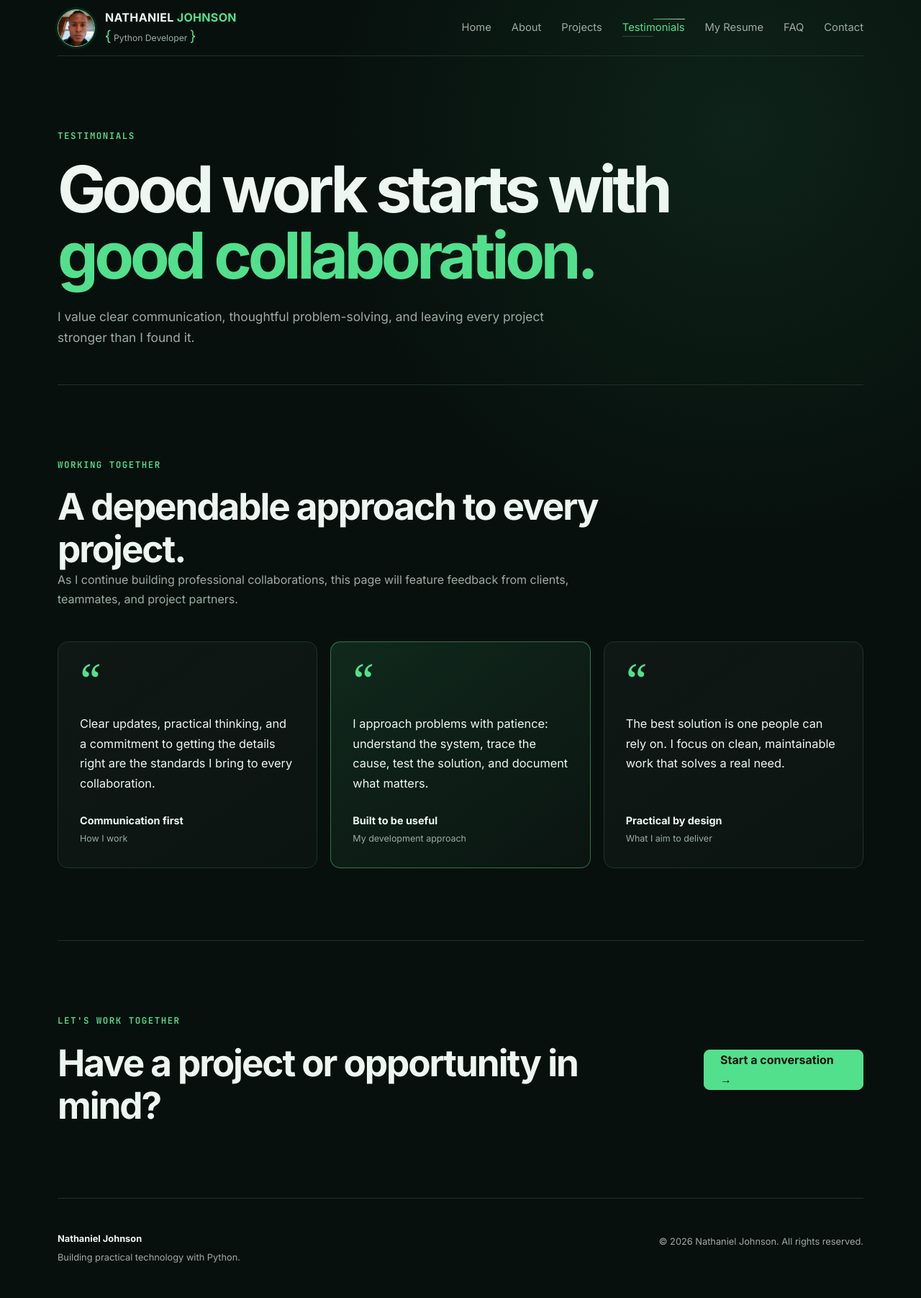
After one commit to nathanbenadict2021-coder/nathaniel-portfolio, a Flask app: page /testimonials in a window 1280 px wide. The commit adds this page. Shown: the whole page at 72% size. Run offline with Flask 3, Linux system fonts and the light colour scheme; some libraries are stand-ins or nearby versions.

Commit message:
Add portfolio pages and Render PostgreSQL deployment

```diff
--- a/app.py
+++ b/app.py
@@ -12,22 +12,33 @@ RESUME_DIRECTORY = BASE_DIR / "templates" / "resume"
 
 
 def get_database_path() -> Path:
-    """Choose a writable database location for local and Render deployments."""
+    """Choose a writable SQLite database location for local development.
+
+    Change these environment-variable rules if messages move to another database service.
+    """
     configured_path = os.getenv("DATABASE_PATH")
     if configured_path:
         return Path(configured_path)
-
-    render_disk_path = os.getenv("RENDER_DISK_PATH")
-    if render_disk_path:
-        return Path(render_disk_path) / "portfolio.db"
 
     return BASE_DIR / "instance" / "portfolio.db"
 
 
 DATABASE = get_database_path()
+DATABASE_URL = os.getenv("DATABASE_URL")
+
+
+def uses_postgres() -> bool:
+    """Use PostgreSQL when a deployment supplies DATABASE_URL."""
+    return bool(DATABASE_URL)
 
 
 def get_db():
+    # Import lazily so local SQLite development remains dependency-free.
+    if uses_postgres():
+        import psycopg
+
+        return psycopg.connect(DATABASE_URL)
+
     DATABASE.parent.mkdir(parents=True, exist_ok=True)
     conn = sqlite3.connect(DATABASE, timeout=10)
     conn.row_factory = sqlite3.Row
@@ -35,22 +46,37 @@ def get_db():
 
 
 def init_db():
+    # Keep both schemas aligned when adding persisted contact fields. PostgreSQL
+    # uses BIGSERIAL, while SQLite uses its compatible AUTOINCREMENT syntax.
+    create_messages_table = (
+        """
+        CREATE TABLE IF NOT EXISTS messages (
+            id BIGSERIAL PRIMARY KEY,
+            name TEXT NOT NULL,
+            email TEXT NOT NULL,
+            subject TEXT NOT NULL,
+            message TEXT NOT NULL,
+            created_at TIMESTAMPTZ NOT NULL DEFAULT CURRENT_TIMESTAMP
+        )
+        """
+        if uses_postgres()
+        else """
+        CREATE TABLE IF NOT EXISTS messages (
+            id INTEGER PRIMARY KEY AUTOINCREMENT,
+            name TEXT NOT NULL,
+            email TEXT NOT NULL,
+            subject TEXT NOT NULL,
+            message TEXT NOT NULL,
+            created_at TIMESTAMP DEFAULT CURRENT_TIMESTAMP
+        )
+        """
+    )
     with get_db() as conn:
-        conn.execute(
-            """
-            CREATE TABLE IF NOT EXISTS messages (
-                id INTEGER PRIMARY KEY AUTOINCREMENT,
-                name TEXT NOT NULL,
-                email TEXT NOT NULL,
-                subject TEXT NOT NULL,
-                message TEXT NOT NULL,
-                created_at TIMESTAMP DEFAULT CURRENT_TIMESTAMP
-            )
-            """
-        )
+        conn.execute(create_messages_table)
 
 
 def create_app():
+    # Keep all site-page routes together so new navigation pages are easy to register.
     app = Flask(__name__)
     app.config.update(
         SECRET_KEY=os.getenv("SECRET_KEY") or secrets.token_urlsafe(32),
@@ -77,6 +103,14 @@ def create_app():
     def projects():
         return render_template("projects.html")
 
+    @app.route("/testimonials")
+    def testimonials():
+        return render_template("testimonials.html")
+
+    @app.route("/faq")
+    def faq():
+        return render_template("faq.html")
+
     @app.route("/resume")
     def resume():
         return render_template("resume.html")
@@ -91,12 +125,14 @@ def create_app():
 
     @app.route("/contact", methods=["GET", "POST"])
     def contact():
+        # The form field names must stay in sync with templates/contact.html.
         if request.method == "POST":
             name = request.form.get("name", "").strip()
             email = request.form.get("email", "").strip()
             subject = request.form.get("subject", "").strip()
             message = request.form.get("message", "").strip()
 
+            # Update validation limits when the contact form fields or database schema changes.
             if not all([name, email, subject, message]):
                 flash("Please complete all fields.", "error")
                 return redirect(url_for("contact"))
@@ -110,12 +146,13 @@ def create_app():
                 return redirect(url_for("contact"))
 
             try:
+                placeholders = "%s, %s, %s, %s" if uses_postgres() else "?, ?, ?, ?"
                 with get_db() as conn:
                     conn.execute(
-                        "INSERT INTO messages (name, email, subject, message) VALUES (?, ?, ?, ?)",
+                        f"INSERT INTO messages (name, email, subject, message) VALUES ({placeholders})",
                         (name, email, subject, message),
                     )
-            except sqlite3.Error:
+            except Exception:
                 app.logger.exception("Unable to save contact message")
                 flash("Sorry, your message could not be saved. Please try again later.", "error")
                 return redirect(url_for("contact"))
@@ -131,6 +168,7 @@ def create_app():
 
     @app.errorhandler(413)
     def request_too_large(_error):
+        # This response matches the MAX_CONTENT_LENGTH setting above.
         flash("Your submission is too large. Please try again with a shorter message.", "error")
         return redirect(url_for("contact"))
 
--- a/requirements.txt
+++ b/requirements.txt
@@ -1,2 +1,6 @@
+# Web framework used by app.py; keep this range compatible with the application's Flask APIs.
 Flask>=3.1,<4
+# Production application server referenced by render.yaml.
 gunicorn>=23.0,<24
+# PostgreSQL driver used when Render supplies DATABASE_URL; SQLite needs no extra package locally.
+psycopg[binary]>=3.2,<4
--- a/static/css/resume.css
+++ b/static/css/resume.css
@@ -1,3 +1,4 @@
+/* Resume-only styles; shared colors and buttons come from style.css. */
 .resume-hero{
     position: relative;
     padding: 100px 0 90px;
@@ -86,6 +87,7 @@
 .summary-item span { color: var(--accent); font-family: "JetBrains Mono", monospace; font-size: 1.3rem; font-weight: 700; }
 .summary-item small { color: var(--muted); }
 
+/* Main resume content plus sticky sidebar on larger screens. */
 .resume-layout {
     display: grid;
     grid-template-columns: minmax(0, 1.6fr) minmax(280px, .8fr);
@@ -111,6 +113,7 @@
 .resume-contact a:hover { color: var(--accent); }
 .resume-contact p:last-child { margin-top: 7px; font-size: .9rem; }
 
+/* Stack the résumé sections and disable sticky positioning on small screens. */
 @media (max-width: 820px) {
     .hero-container, .resume-layout { grid-template-columns: 1fr; gap: 40px; }
     .resume-sidebar { position: static; }
--- a/static/css/style.css
+++ b/static/css/style.css
@@ -1,3 +1,4 @@
+/* Global design tokens: change these values to retheme the complete site. */
 :root {
     --bg: #07100d;
     --bg-soft: #0c1713;
@@ -26,6 +27,7 @@ body {
 
 a { color: inherit; text-decoration: none; }
 
+/* Shared header and responsive navigation used by every template via base.html. */
 .navbar {
     width: min(var(--max), calc(100% - 40px));
     margin: auto;
@@ -142,12 +144,17 @@ strong{position: relative;}
 
 .menu-toggle {
     display: none;
-    border: 0;
+    width: 40px;
+    height: 40px;
+    border: 1px solid var(--line);
+    border-radius: 5px;
     background: transparent;
     color: var(--text);
-    font-size: 1.6rem;
+    font-weight: 600;
+    font-size: 1.3rem;
 }
 
+/* Common page-width and vertical-spacing wrapper. */
 .section {
     width: min(var(--max), calc(100% - 40px));
     margin: auto;
@@ -342,7 +349,7 @@ h3 { line-height: 1.25; }
     border: 1px solid #FFFFFF;
 }
 
-/* About page */
+/* About page: layouts for templates/about.html. */
 .about-hero {
     min-height: 620px;
     display: grid;
@@ -452,6 +459,7 @@ h3 { line-height: 1.25; }
 }
 .timeline-item p { color: var(--muted); margin-top: 7px; }
 
+/* Projects page: edit these rules when changing project-card layout. */
 .project-grid {
     display: grid;
     grid-template-columns: repeat(2, 1fr);
@@ -469,6 +477,38 @@ h3 { line-height: 1.25; }
     transform: translateY(-4px);
     border-color: #345242;
 }
+
+/* Testimonials page */
+.testimonial-section { border-top: 1px solid var(--line); }
+.testimonial-grid { display: grid; grid-template-columns: repeat(3, 1fr); gap: 18px; }
+.testimonial-card {
+    min-height: 300px;
+    padding: 30px;
+    display: flex;
+    flex-direction: column;
+    border: 1px solid var(--line);
+    border-radius: 14px;
+    background: linear-gradient(145deg, rgba(255,255,255,.035), rgba(255,255,255,.015));
+}
+.testimonial-card.featured { border-color: rgba(82, 224, 141, .45); background: linear-gradient(145deg, rgba(82, 224, 141, .12), rgba(255,255,255,.02)); }
+.quote-mark { color: var(--accent); font-family: Georgia, serif; font-size: 4rem; line-height: .7; }
+.testimonial-card > p { margin: 25px 0; color: var(--text); font-size: 1.02rem; }
+.testimonial-card footer { margin-top: auto; display: grid; gap: 2px; }
+.testimonial-card footer strong { font-size: .9rem; }
+.testimonial-card footer span { color: var(--muted); font-size: .78rem; }
+
+/* FAQ page */
+.faq-layout { display: grid; grid-template-columns: .75fr 1.25fr; gap: 80px; border-top: 1px solid var(--line); }
+.faq-intro { align-self: start; position: sticky; top: 25px; }
+.faq-intro > p:not(.eyebrow) { margin: 20px 0 28px; color: var(--muted); }
+.faq-list { display: grid; gap: 12px; }
+.faq-list details { border: 1px solid var(--line); border-radius: 10px; background: rgba(255,255,255,.02); overflow: hidden; }
+.faq-list summary { padding: 21px 54px 21px 22px; position: relative; cursor: pointer; font-weight: 700; line-height: 1.4; list-style: none; }
+.faq-list summary::-webkit-details-marker { display: none; }
+.faq-list summary::after { content: "+"; position: absolute; right: 22px; color: var(--accent); font-family: "JetBrains Mono", monospace; font-size: 1.3rem; font-weight: 400; }
+.faq-list details[open] { border-color: #345242; }
+.faq-list details[open] summary::after { content: "−"; }
+.faq-list details p { padding: 0 22px 22px; color: var(--muted); }
 .project-number {
     color: var(--accent);
     font-family: "JetBrains Mono", monospace;
@@ -489,6 +529,7 @@ h3 { line-height: 1.25; }
     color: var(--muted);
 }
 
+/* Contact page: form and direct-contact presentation. */
 .contact-info > p { color: var(--muted); margin: 20px 0 35px; }
 
 .contact-item {
@@ -583,6 +624,7 @@ textarea { resize: vertical; }
     to { opacity: 1; transform: translateY(0); }
 }
 
+/* Tablet/mobile layout breakpoint, including the interactive collapsed menu. */
 @media (max-width: 820px) {
     .brand { min-width: 0; }
     .brand-photo { width: 44px; height: 44px; }
@@ -642,12 +684,14 @@ textarea { resize: vertical; }
     border-radius: 3px;
 }
 
-    .hero, .about-grid, .contact-grid, .about-hero, .about-intro-grid { grid-template-columns: 1fr; }
+    .hero, .about-grid, .contact-grid, .about-hero, .about-intro-grid, .faq-layout { grid-template-columns: 1fr; }
     .hero { padding-top: 70px; gap: 45px; }
-    .cards.three, .project-grid, .capability-grid { grid-template-columns: 1fr; }
+    .cards.three, .project-grid, .capability-grid, .testimonial-grid { grid-template-columns: 1fr; }
     .cta, .footer { flex-direction: column; align-items: flex-start; }
     .about-hero { min-height: 0; gap: 45px; }
     .about-profile-card { justify-self: start; width: min(100%, 420px); }
+    .faq-layout { gap: 45px; }
+    .faq-intro { position: static; }
 }
 
 @media (max-width: 520px) {
--- a/static/js/script.js
+++ b/static/js/script.js
@@ -1,3 +1,4 @@
+// Mobile navigation: class names must match the shared header in templates/base.html.
 const menuToggle = document.querySelector(".menu-toggle");
 const navLinks = document.querySelector(".nav-links");
 const menuLinks = document.querySelector(".nav-links a");
@@ -8,9 +9,11 @@ if (menuToggle && navLinks) {
         menuToggle.setAttribute("aria-expanded", open);
     });
 
+    // Close the menu after a visitor selects a page on a small screen.
     navLinks.querySelectorAll("a").forEach(link => {
         link.addEventListener("click", () => navLinks.classList.remove("open"));
     });
 }
+// Keeps the shared footer copyright year current without editing the template annually.
 const year = document.getElementById("year");
 if (year) year.textContent = new Date().getFullYear();
--- a/templates/about.html
+++ b/templates/about.html
@@ -2,6 +2,7 @@
 {% block title %}About | Nathaniel Johnson{% endblock %}
 
 {% block content %}
+<!-- Personal introduction: update background, location, and current role here. -->
 <section class="about-hero section">
     <div class="about-hero-copy">
         <p class="eyebrow">ABOUT ME</p>
@@ -29,6 +30,7 @@
     </div>
 </section>
 
+<!-- Narrative and working principles: tailor these to new experience or a changing focus. -->
 <section class="section about-intro-grid">
     <div class="about-story">
         <p class="eyebrow">MY APPROACH</p>
@@ -61,6 +63,7 @@
     </div>
 </section>
 
+<!-- Capabilities cards: add, remove, or revise skills as they are gained. -->
 <section class="section">
     <div class="section-heading">
         <p class="eyebrow">CAPABILITIES</p>
@@ -92,6 +95,7 @@
     </div>
 </section>
 
+<!-- Current-focus timeline: update this section when priorities change. -->
 <section class="section about-focus">
     <div class="section-heading">
         <p class="eyebrow">CURRENT FOCUS</p>
--- a/templates/base.html
+++ b/templates/base.html
@@ -13,6 +13,7 @@
     {% block page_styles %}{% endblock %}
 </head>
 <body>
+    <!-- Shared site header: add or reorder navigation links here for every page. -->
     <header class="navbar">
         <a class="brand" href="{{ url_for('index') }}" aria-label="Nathaniel Johnson home">
             <img class="brand-photo" src="{{ url_for('static', filename='images/profile.jpg') }}" alt="Nathaniel Johnson">
@@ -27,14 +28,18 @@
         </button>
 
         <nav class="nav-links">
+            <!-- Keep each endpoint name aligned with its route in app.py for the active state. -->
             <a href="{{ url_for('index') }}"class="{% if request.endpoint =='index' %} active{% endif %}">Home</a>
             <a href="{{ url_for('about') }}"class="{% if request.endpoint =='about' %} active{% endif %}">About</a>
             <a href="{{ url_for('projects') }}" class="{% if request.endpoint =='projects' %} active{% endif %}">Projects</a>
+            <a href="{{ url_for('testimonials') }}" class="{% if request.endpoint =='testimonials' %} active{% endif %}">Testimonials</a>
             <a href="{{ url_for('resume') }}" class="{% if request.endpoint =='resume' %} active{% endif %}">My Resume</a>
+            <a href="{{ url_for('faq') }}" class="{% if request.endpoint =='faq' %} active{% endif %}">FAQ</a>
             <a href="{{ url_for('contact') }}" class="{% if request.endpoint =='contact' %} active{% endif %}">Contact</a>
         </nav>
     </header>
 
+    <!-- Form status messages are created by Flask routes (currently the contact form). -->
     {% with messages = get_flashed_messages(with_categories=true) %}
         {% if messages %}
             <div class="flash-container">
@@ -49,6 +54,7 @@
         {% block content %}{% endblock %}
     </main>
 
+    <!-- Update shared identity and copyright text in this one footer. -->
     <footer class="footer">
         <div>
             <strong>Nathaniel Johnson</strong>
--- a/templates/index.html
+++ b/templates/index.html
@@ -2,6 +2,7 @@
 {% block title %}Nathaniel Johnson | Python Developer{% endblock %}
 
 {% block content %}
+<!-- Homepage introduction: update this copy, calls to action, and skill highlights as the portfolio evolves. -->
 <section class="hero section">
     <div class="hero-copy reveal">
         <p class="eyebrow">PYTHON DEVELOPER · SOFTWARE BUILDER</p>
@@ -43,6 +44,7 @@
     </div>
 </section>
 
+<!-- Services summary: edit or add cards to reflect the work currently offered. -->
 <section class="section">
     <div class="section-heading">
         <p class="eyebrow">WHAT I DO</p>
@@ -68,6 +70,7 @@
     </div>
 </section>
 
+<!-- Experience metrics: keep the figures and certifications accurate. -->
 <section class="section">
     <div class="section-heading">
         <p class="eyebrow">EXPERIENCE</p>
@@ -98,6 +101,7 @@
     </div>
 </section>
 
+<!-- Shared-style conversion section; change its link if the preferred next action changes. -->
 <section class="section cta">
     <div>
         <p class="eyebrow">HAVE A PROJECT?</p>
--- a/templates/projects.html
+++ b/templates/projects.html
@@ -2,6 +2,7 @@
 {% block title %}Projects | Nathaniel Johnson{% endblock %}
 
 {% block content %}
+<!-- Projects showcase: duplicate a project-card and update its details to add a new project. -->
 <section class="page-hero section">
     <p class="eyebrow">SELECTED PROJECTS</p>
     <h1>Things I've been <span>building.</span></h1>
@@ -52,6 +53,7 @@
     </div>
 </section>
 
+<!-- Direct visitors with a project idea to the contact form. -->
 <section class="section cta">
     <div>
         <p class="eyebrow">YOUR PROJECT NEXT?</p>
--- a/templates/resume.html
+++ b/templates/resume.html
@@ -1,10 +1,12 @@
 {% extends "base.html" %}
 {% block title %}Resume | Nathaniel Johnson{% endblock %}
 {% block page_styles %}
+<!-- Resume-only layout rules live in static/css/resume.css. -->
 <link rel="stylesheet" href="{{ url_for('static', filename='css/resume.css') }}">
 {% endblock %}
 
 {% block content %}
+<!-- Resume content: keep work history, projects, qualifications, and contact links current. -->
 <section class="resume-hero section">
     <div class="hero-container">
         <div class="hero-content">
@@ -43,6 +45,7 @@
             </p>
         </div>
 
+        <!-- Experience entries: duplicate a resume-entry to add another role. -->
         <section class="resume-section">
             <p class="eyebrow">EXPERIENCE</p>
             <article class="resume-entry">
@@ -62,6 +65,7 @@
             </article>
         </section>
 
+        <!-- Project entries: update these alongside the dedicated Projects page when appropriate. -->
         <section class="resume-section">
             <p class="eyebrow">SOFTWARE DEVELOPMENT PROJECTS</p>
             <div class="resume-projects">
@@ -96,6 +100,7 @@
         </section>
     </div>
 
+    <!-- Sidebar contains a concise, editable skills list and direct contact links. -->
     <aside class="resume-sidebar">
         <section class="skills-panel">
             <h3>Core skills</h3>
--- /dev/null
+++ b/templates/testimonials.html
@@ -0,0 +1,46 @@
+{% extends "base.html" %}
+{% block title %}Testimonials | Nathaniel Johnson{% endblock %}
+
+{% block content %}
+<!-- Replace the approach statements below with attributed, permissioned feedback as it becomes available. -->
+<section class="page-hero section">
+    <p class="eyebrow">TESTIMONIALS</p>
+    <h1>Good work starts with <span>good collaboration.</span></h1>
+    <p>I value clear communication, thoughtful problem-solving, and leaving every project stronger than I found it.</p>
+</section>
+
+<section class="section testimonial-section">
+    <div class="section-heading">
+        <p class="eyebrow">WORKING TOGETHER</p>
+        <h2>A dependable approach to every project.</h2>
+        <p>As I continue building professional collaborations, this page will feature feedback from clients, teammates, and project partners.</p>
+    </div>
+
+    <!-- Duplicate a testimonial-card for each new testimonial; keep names and roles accurate. -->
+    <div class="testimonial-grid">
+        <article class="testimonial-card">
+            <span class="quote-mark" aria-hidden="true">&ldquo;</span>
+            <p>Clear updates, practical thinking, and a commitment to getting the details right are the standards I bring to every collaboration.</p>
+            <footer><strong>Communication first</strong><span>How I work</span></footer>
+        </article>
+        <article class="testimonial-card featured">
+            <span class="quote-mark" aria-hidden="true">&ldquo;</span>
+            <p>I approach problems with patience: understand the system, trace the cause, test the solution, and document what matters.</p>
+            <footer><strong>Built to be useful</strong><span>My development approach</span></footer>
+        </article>
+        <article class="testimonial-card">
+            <span class="quote-mark" aria-hidden="true">&ldquo;</span>
+            <p>The best solution is one people can rely on. I focus on clean, maintainable work that solves a real need.</p>
+            <footer><strong>Practical by design</strong><span>What I aim to deliver</span></footer>
+        </article>
+    </div>
+</section>
+
+<section class="section cta">
+    <div>
+        <p class="eyebrow">LET'S WORK TOGETHER</p>
+        <h2>Have a project or opportunity in mind?</h2>
+    </div>
+    <a class="btn primary" href="{{ url_for('contact') }}">Start a conversation &rarr;</a>
+</section>
+{% endblock %}
```
Also changed, not shown: render.yaml (+18 -7 lines), templates/contact.html (+5 -3 lines), templates/faq.html (added, +44 -0 lines), README.md, 2 other files.
